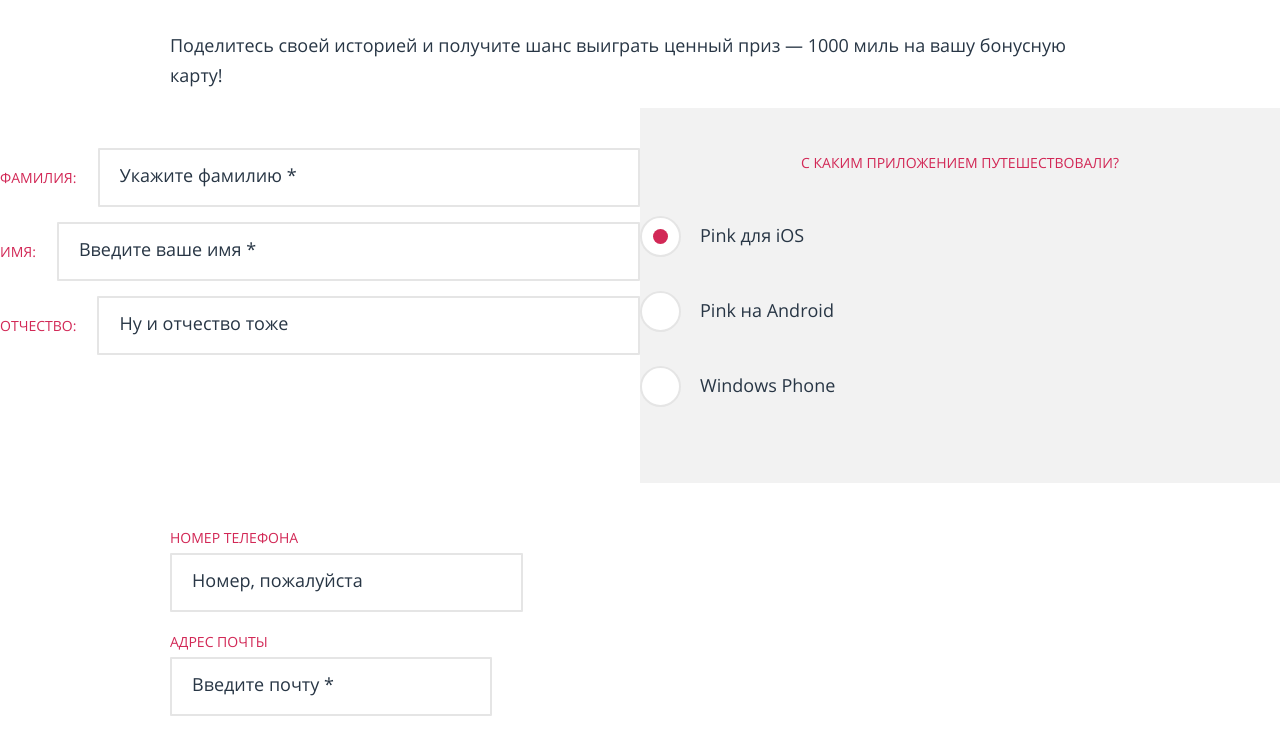
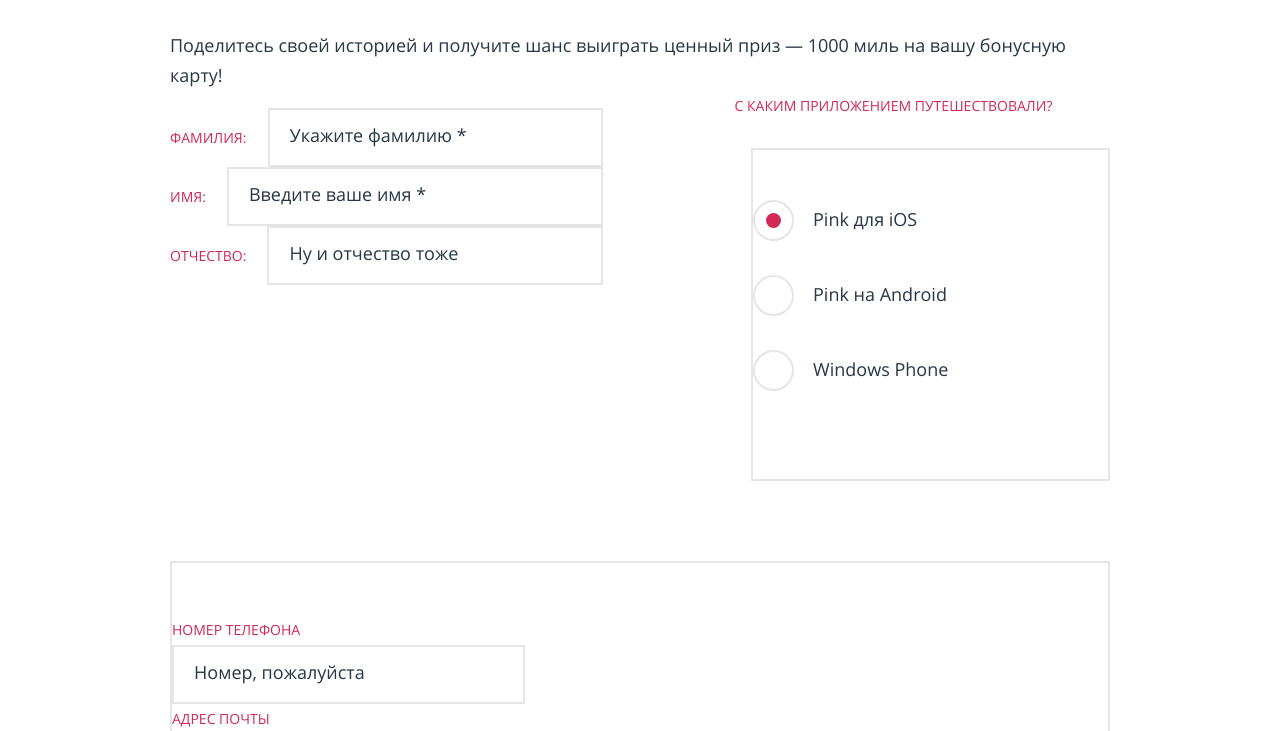
Before and after one commit to GrafLuck/1652277-pink-22, a website: page source/form.html in a window 1280 px wide. Shown: the part 172-903 px from the top of the page. Drawn offline with nearby package versions, Linux system fonts and the light colour scheme; files that its build step writes are made by us from their sources.

Commit message:
Сделал сетку страницы с формой для всех версий

```diff
--- a/source/form.html
+++ b/source/form.html
@@ -68,12 +68,11 @@
         </div>
       </div>
       <p class="page-main__text container text">Поделитесь своей историей и получите шанс выиграть ценный приз — 1000  миль на вашу бонусную карту!</p>
-      <div class="container container--only-desktop"></div>
-        <form class="form" method="POST" action="https://echo.htmlacademy.ru">
+      <form class="form container container--only-desktop" method="POST" action="https://echo.htmlacademy.ru">
         <fieldset class="form__fieldset form__fieldset--name">
           <div class="container container--two-columns">
             <legend class="visually-hidden">Как Вас зовут?</legend>
-              <ul class="form__list">
+            <ul class="form__list form__list--name">
               <li class="form__item form__item--text text-input">
                 <label class="text-input__label label" for="surname">Фамилия:</label>
                 <input class="text-input__field" type="text" name="surname" placeholder="Укажите фамилию *" id="surname" required>
@@ -90,9 +89,9 @@
           </div>
         </fieldset>
         <fieldset class="form__fieldset form__fieldset--achieve form__fieldset--dark">
-            <div class="container">
+          <div class="container container--two-columns ">
             <legend class="form__legend label">Ваши безбашенные достижения в путешествии</legend>
-              <ul class="form__list">
+            <ul class="form__list form__list--border">
               <li class="form__item checkbox">
                 <input class="visually-hidden checkbox__input" type="checkbox" name="achievement" value="selfi-shark" id="shark" checked>
                 <label class="checkbox__label label label--choice-input" for="shark">Сделал селфи с акулой</label>
@@ -121,9 +120,9 @@
           </div>
         </fieldset>
         <fieldset class="form__fieldset form__fieldset--contact">
-            <div class="container">
+          <div class="container container--two-columns ">
             <legend class="visually-hidden">Ваши контакты</legend>
-              <ul class="form__list">
+            <ul class="form__list form__list--border">
               <li class="form__item form__item--text text-input">
                 <label class="text-input__label label">
                   Номер телефона
@@ -138,12 +137,11 @@
               </li>
             </ul>
           </div>
-
         </fieldset>
         <fieldset class="form__fieldset form__fieldset--application form__fieldset--dark">
           <div class="container container--two-columns">
             <legend class="form__legend label">С каким приложением путешествовали?</legend>
-              <ul class="form__list">
+            <ul class="form__list form__list--border form__list--application">
               <li class="form__item radio">
                 <input class="visually-hidden radio__input" type="radio" name="application" value="ios" id="ios" checked>
                 <label class="radio__label label label--choice-input" for="ios">Pink для iOS</label>
@@ -160,19 +158,20 @@
           </div>
         </fieldset>
         <fieldset class="form__fieldset form__fieldset--emotion">
-            <div class="container">
+          <div class="container container--two-columns">
+            <div class="form__list form__list--border">
               <legend class="form__legend label">Опишите свои эмоции</legend>
               <textarea class="form__textarea textarea" name="description" placeholder="Можно прям в красках, не стесняясь в выражениях"></textarea>
             </div>
+          </div>
         </fieldset>
         <div class="form__send">
-            <div class="container">
+          <div class="container container--two-columns ">
             <button class="form__button button button--square" type="submit">Отправить форму</button>
             <p class="form__footnote text text--uppercase"><span class="text text--attention">*</span> — обязательные поля</p>
           </div>
         </div>
       </form>
-      </div>
     </main>
     <footer class="page-footer container">
       <a class="page-footer__logo logo">
--- a/source/sass/blocks/form.scss
+++ b/source/sass/blocks/form.scss
@@ -27,10 +27,12 @@
       "achieve achieve"
       "emotion emotion"
       "send send";
+    column-gap: 74px;
   }
 }
 
 .form__fieldset {
+  box-sizing: border-box;
   border: none;
   padding: 40px 0;
   margin: 0;
@@ -38,10 +40,19 @@
   &:last-of-type {
     margin-bottom: 0;
   }
+
+  @media (min-width: $tablet-width) {
+    position: relative;
+  }
 }
 
 .form__fieldset--name {
   grid-area: name;
+
+  @media (min-width: $desktop-width) {
+    padding: 0;
+    height: 100%;
+  }
 }
 
 .form__fieldset--achieve {
@@ -54,6 +65,10 @@
 
 .form__fieldset--application {
   grid-area: application;
+
+  @media (min-width: $tablet-width) {
+
+  }
 }
 
 .form__fieldset--emotion {
@@ -62,6 +77,10 @@
 
 .form__fieldset--dark {
   background-color: $grey;
+
+  @media (min-width: $tablet-width) {
+    background-color: transparent;
+  }
 }
 
 .form__send {
@@ -74,12 +93,39 @@
   margin: 0;
 }
 
+.form__list--name {
+  @media (min-width: $desktop-width) {
+    height: 100%;
+    display: flex;
+    flex-direction: column;
+    justify-content: space-between;
+  }
+}
+
+.form__list--application {
+  @media (min-width: $desktop-width) {
+    margin-left: 74px;
+  }
+}
+
+.form__list--border {
+  @media (min-width: $tablet-width) {
+    border: 2px solid $dark-grey;
+    border-radius: 1px;
+    padding: 52px 0;
+  }
+}
+
 .form__item {
   margin-bottom: 43px;
 }
 
 .form__item--text {
   margin-bottom: 15px;
+
+  @media (min-width: $desktop-width) {
+    margin-bottom: 0;
+  }
 }
 
 .form__legend {
@@ -87,6 +133,18 @@
   margin-bottom: 40px;
   margin-left: auto;
   margin-right: auto;
+
+  @media (min-width: $tablet-width) {
+    position: absolute;
+    top: -17px;
+    left: 0;
+    right: 0;
+    z-index: 2;
+    margin-left: auto;
+    margin-right: auto;
+    background-color: white;
+    width: auto;
+  }
 }
 
 .form__textarea {
--- a/source/sass/blocks/text-input.scss
+++ b/source/sass/blocks/text-input.scss
@@ -8,6 +8,7 @@
     grid-template-rows: auto;
     align-items: center;
     justify-content: space-between;
+    column-gap: 21px;
   }
 }
 
@@ -16,7 +17,6 @@
 
   @media (min-width: $tablet-width) {
     margin-left: 0;
-    margin-right: 21px;
   }
 }
 
```
Lines whose indentation alone changed are shown as unchanged.
